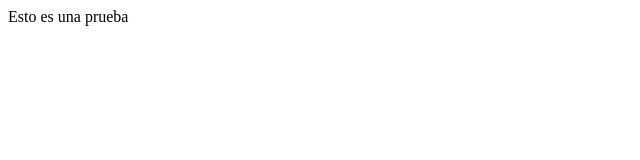
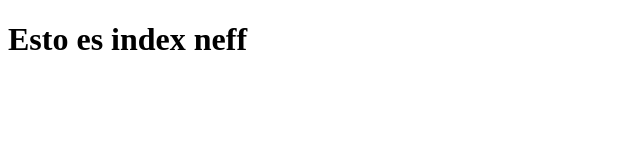
Before and after one commit to NEFF99/Proyecto-Github, a plain HTML site: page index.html in a window 1280 px wide. Shown: the whole page, without its empty margins (0-640 px from the left). Drawn offline with Linux system fonts and the light colour scheme.

Commit message:
Update index.html

```diff
--- a/index.html
+++ b/index.html
@@ -6,6 +6,6 @@
     <title>Document</title>
 </head>
 <body>
-    <header>Esto es una prueba</header>
+    <h1>Esto es index neff</h1>
 </body>
 </html>
```
